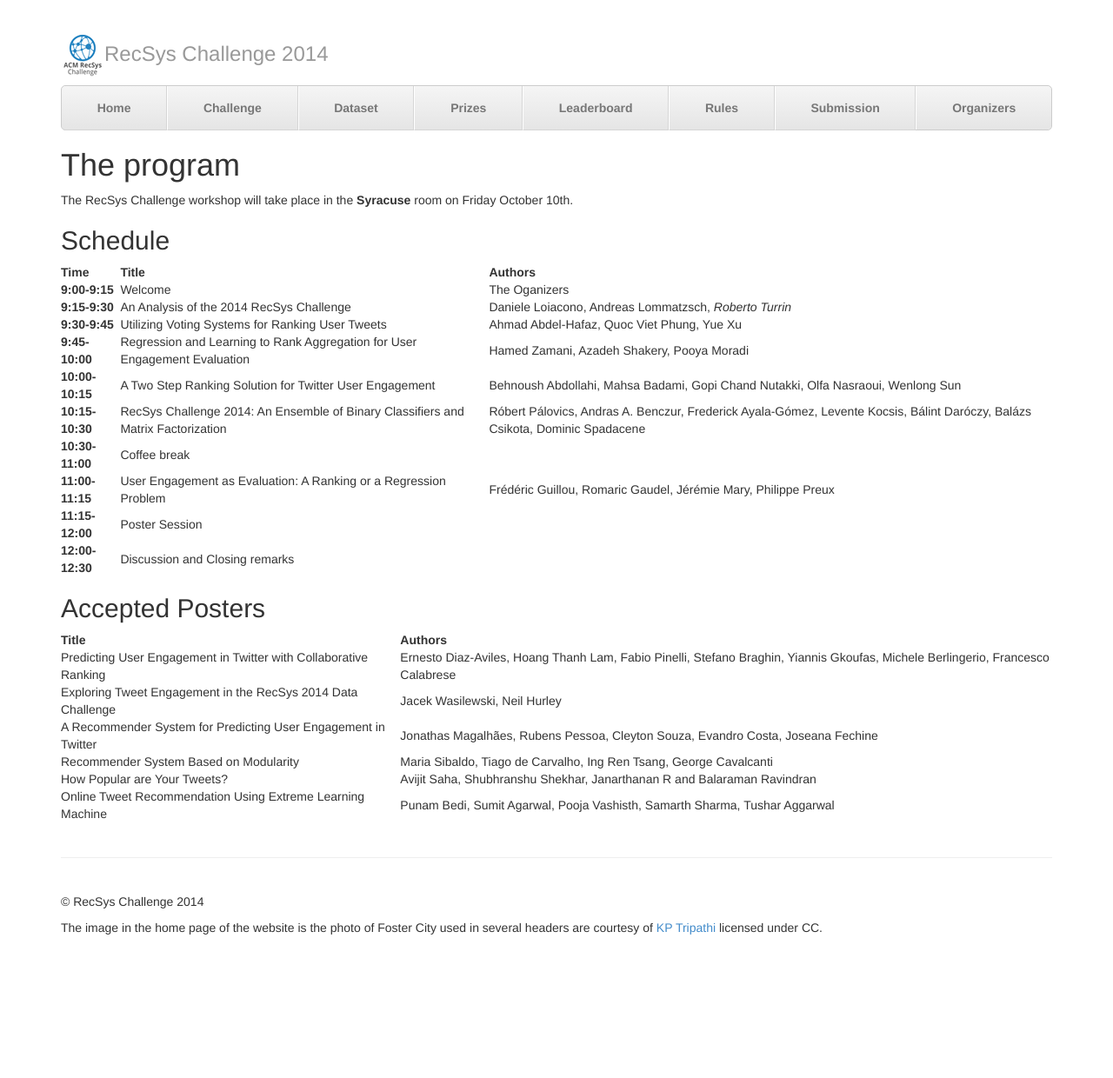
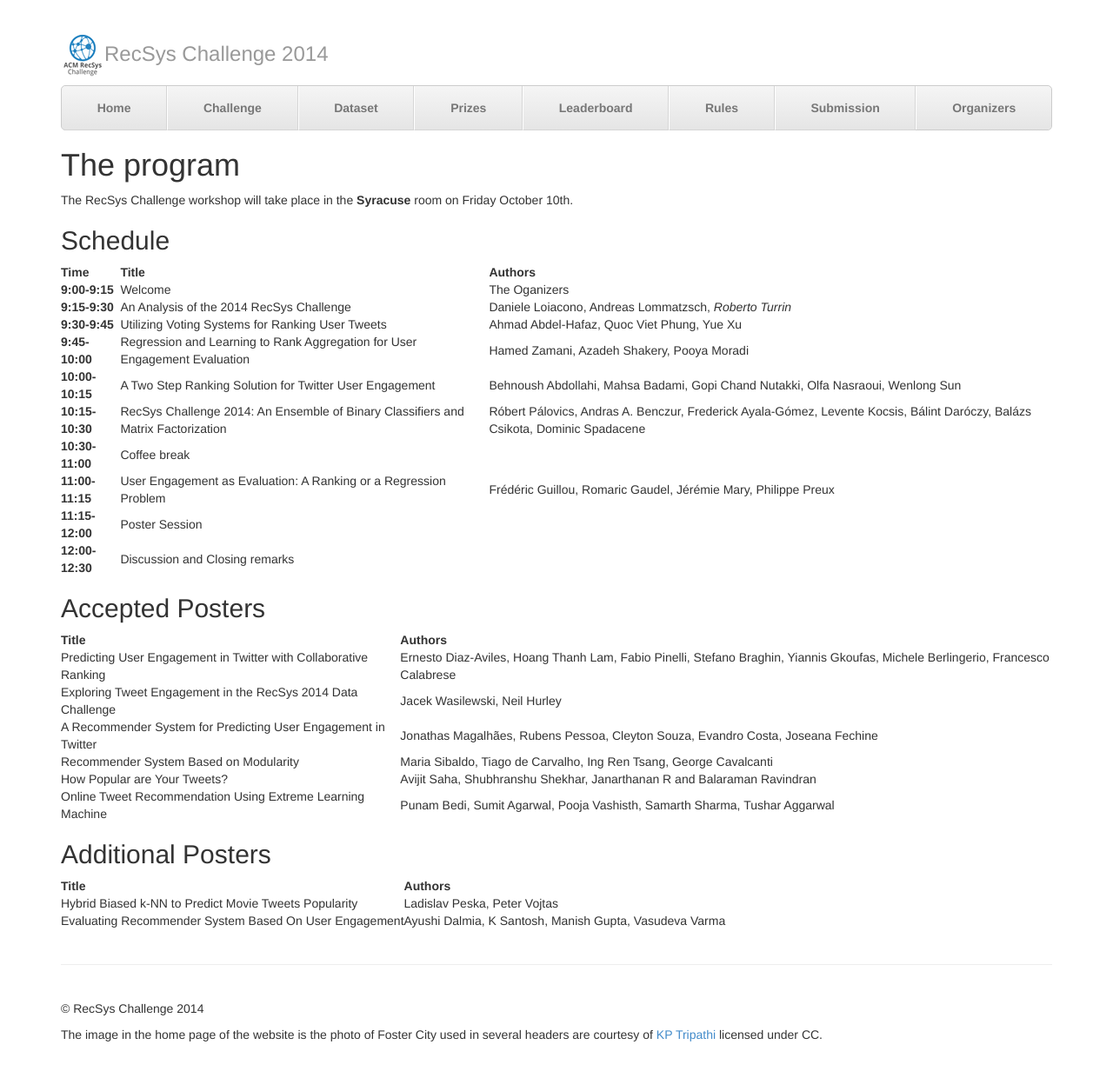
Before and after one commit to recsyschallenge/2014, a Jekyll site: the page built from program/index.md, in a window 1280 px wide. Shown: the whole page at 87% size. Built offline with Jekyll 4.4.1, drawn with Linux system fonts in a browser that asks for light colours; Markdown is read by kramdown in place of the engine named in the settings; before the commit the page ends 1117 px from its top, so only the background shows below that.

Commit message:
Update index.md

```diff
--- a/program/index.md
+++ b/program/index.md
@@ -22,11 +22,18 @@
 
 ##Accepted Posters
 
-Title|Authors
----|---
+Title | Authors
+--- | ---
 Predicting User Engagement in Twitter with Collaborative Ranking| Ernesto Diaz-Aviles, Hoang Thanh Lam, Fabio Pinelli, Stefano Braghin, Yiannis Gkoufas, Michele Berlingerio, Francesco Calabrese
 Exploring Tweet Engagement in the RecSys 2014 Data Challenge|Jacek Wasilewski, Neil Hurley
 A Recommender System for Predicting User Engagement in Twitter|Jonathas Magalhães, Rubens Pessoa, Cleyton Souza, Evandro Costa, Joseana Fechine
 Recommender System Based on Modularity| Maria Sibaldo, Tiago de Carvalho, Ing Ren Tsang, George Cavalcanti
 How Popular are Your Tweets? | Avijit Saha, Shubhranshu Shekhar, Janarthanan R and Balaraman Ravindran
 Online Tweet Recommendation Using Extreme Learning Machine| Punam Bedi, Sumit Agarwal, Pooja Vashisth, Samarth Sharma, Tushar Aggarwal
+
+##Additional Posters
+
+Title | Authors
+---|---
+Hybrid Biased k-NN to Predict Movie Tweets Popularity | Ladislav Peska, Peter Vojtas
+Evaluating Recommender System Based On User Engagement|Ayushi Dalmia, K Santosh, Manish Gupta, Vasudeva Varma
```
